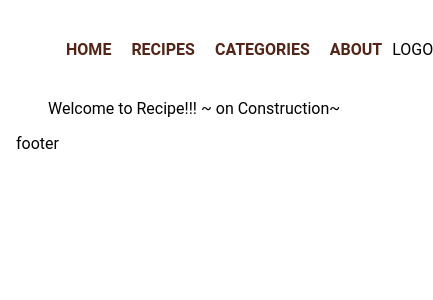
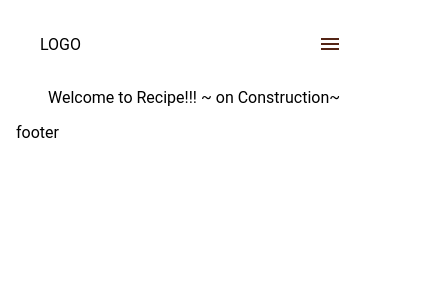
Before and after one commit to devbyalc/kag-project, a Next.js app: page / in a window 390 px wide. Shown: the top 300 px of the page, 433 px wide, since content can reach past the window. Built offline with nearby package versions, Linux system fonts and the light colour scheme.

Commit message:
Added MUI, rmobile nav

```diff
--- a/components/Header/Header.tsx
+++ b/components/Header/Header.tsx
@@ -13,7 +13,7 @@ const Header: React.FC = () => {
   const navs = [
     { nav: "HOME", href: "/" },
     { nav: "RECIPES", href: "/recipes" },
-    { nav: "CATEGORIES", href: "/recipes/category" },
+    { nav: "CATEGORIES", hreof: "/recipes/category" },
     { nav: "ABOUT", href: "/about" },
   ];
 
@@ -21,13 +21,14 @@ const Header: React.FC = () => {
         <Box
           sx={{
             display:'flex',
-            justifyContent:'space-between',
             flexDirection: "row",
-            m: 5,
+            justifyContent:"space-between",
+            m: 3,
+            alignItems:'center',
           }}
         >
+          <Box>LOGO</Box>
           <Navbar/>
-          <Box>LOGO</Box>
         </Box>
   );
 };
--- a/components/Navbar/Navbar.module.css
+++ b/components/Navbar/Navbar.module.css
@@ -1,3 +1,4 @@
 .links{
 margin:10px;
+font-weight: 600;
 }
--- a/components/Navbar/Navbar.tsx
+++ b/components/Navbar/Navbar.tsx
@@ -1,7 +1,9 @@
-import { Typography } from "@mui/material";
+import { Typography, IconButton, Menu, MenuItem } from "@mui/material";
+import MenuIcon from "@mui/icons-material/Menu";
 import Box from "@mui/material/Box";
 import Link from "next/link";
 import styles from "./Navbar.module.css";
+import React, { useEffect } from "react";
 
 interface Nav {
   nav: string;
@@ -9,6 +11,7 @@ interface Nav {
 }
 
 const Navbar: React.FC = () => {
+  const maxWidthMobile = 767;
   const navs = [
     { nav: "HOME", href: "/" },
     { nav: "RECIPES", href: "/recipes" },
@@ -16,21 +19,86 @@ const Navbar: React.FC = () => {
     { nav: "ABOUT", href: "/about" },
   ];
 
-  return (
-      <nav>
+  // Get window width and height
+  const [width, detectW] = React.useState(maxWidthMobile)
+
+  // Handle Navigation Menu Mobile
+  const [anchorEl, setAnchorEl] = React.useState<null | HTMLElement>(null);
+  const open = Boolean(anchorEl);
+  const handleClick = (event: React.MouseEvent<HTMLButtonElement>) => {
+    setAnchorEl(event.currentTarget);
+  };
+  const handleClose = () => {
+    setAnchorEl(null);
+  };
+
+  useEffect(() => {
+    window.addEventListener('resize',()=> {detectW(window.innerWidth)})
+    return () => {
+      window.removeEventListener('resize', ()=> {detectW(window.innerWidth)})
+    }
+  }, [width])
+
+
+
+  const mobileNav = () => (
+    <>
+    <IconButton
+      aria-label="navigation menu"
+      aria-controls={open ? "nav-menu" : undefined}
+      aria-haspopup="true"
+      aria-expanded={open ? "true" : undefined}
+      onClick={handleClick}
+      sx={{ color: "primary.dark"}}
+    >
+      <MenuIcon />
+    </IconButton>
+     <Menu
+     id="nav-menu"
+     anchorEl={anchorEl}
+     open={open}
+     onClose={handleClose}
+     MenuListProps={{
+       'aria-labelledby': 'basic-button',
+     }}
+   >
+     {navs.map((nav: Nav) => (
+      <MenuItem onClick={handleClose} sx={{ color: "primary.dark"}}>
+        <Link href={nav.href}>
+          <a className={styles.links}>
+            <Typography variant="subtitle1" display="inline">
+              {nav.nav}
+            </Typography>
+          </a>
+        </Link>
+        </MenuItem>
+      ))}
+   </Menu>
+   </>
+  );
+
+  const webNav = () => (
     <Box
       sx={{
-            fontWeight: "bold",
         flexDirection: "row",
         color: "primary.dark",
       }}
     >
       {navs.map((nav: Nav) => (
         <Link href={nav.href}>
-              <a className={styles.links}>{nav.nav}</a>
+          <a className={styles.links}>
+            <Typography variant="body1" display="inline">
+              {nav.nav}
+            </Typography>
+          </a>
         </Link>
       ))}
     </Box>
+  );
+
+  return (
+    <nav>
+      {width>maxWidthMobile ? webNav() : mobileNav()}
     </nav>
   );
 };
--- a/package.json
+++ b/package.json
@@ -11,7 +11,9 @@
   "dependencies": {
     "@emotion/react": "^11.9.3",
     "@emotion/styled": "^11.9.3",
+    "@mui/icons-material": "^5.8.4",
     "@mui/material": "^5.8.5",
+    "classnames": "^2.3.1",
     "next": "12.1.6",
     "react": "18.2.0",
     "react-dom": "18.2.0"
```
Also changed, not shown: 2 other files (tests, documents, lock files or other folders). Lines whose indentation alone changed are shown as unchanged.
